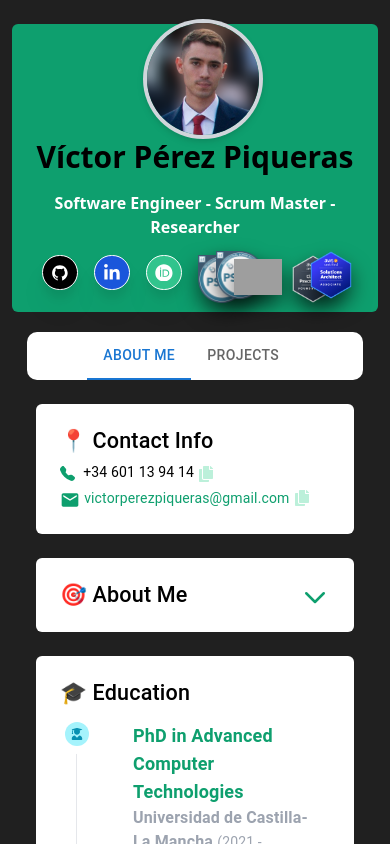
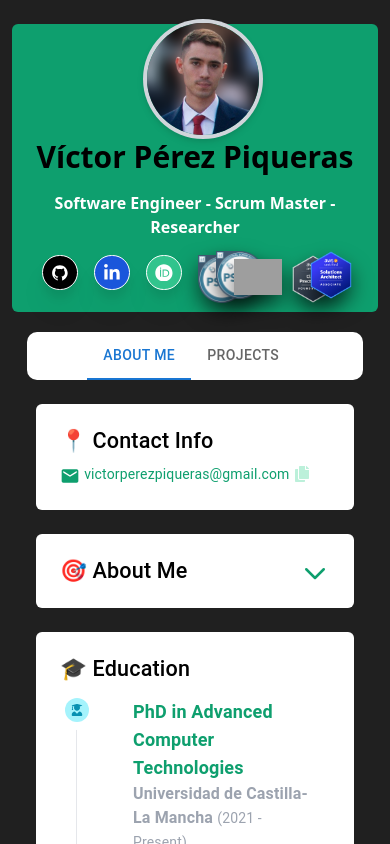
Before and after one commit to victorperezpiqueras/victorperezpiqueras.github.io, a React (Vite) app: page / in a window 390 px wide. Shown: the top 844 px of the page. Built offline with nearby package versions, Linux system fonts and the light colour scheme; grey boxes are pictures that could not be loaded.

Commit message:
remove phone

```diff
--- a/src/pages/AboutMe/AboutMe.tsx
+++ b/src/pages/AboutMe/AboutMe.tsx
@@ -128,27 +128,6 @@ function AboutMe(props: AboutMeProps) {
       <div className="flex flex-col basis-100 lg:basis-1/2 space-y-6">
         <div className="flex flex-col bg-white rounded text-black p-4">
           <h4>📍 Contact Info</h4>
-          <span className="flex flex-row" onClick={copyPhone}>
-            <BsFillTelephoneFill
-              className="mt-1 text-green-500 min-w-max"
-              size={"15px"}
-            />{" "}
-            &nbsp;&nbsp;
-            <span className="text-sm md:text-base">
-              {props.aboutData.contactInfo.phone}
-            </span>
-            {copiedPhone ? (
-              <BsCheckSquareFill
-                className="text-green-300 ml-1 mt-1 hover:cursor-pointer"
-                onClick={copyPhone}
-              />
-            ) : (
-              <FaCopy
-                className="text-green-200 ml-1 mt-1 hover:cursor-pointer"
-                onClick={copyPhone}
-              />
-            )}
-          </span>
           <span className="flex flex-row">
             <MdEmail className="mt-1 text-green-500 min-w-max" size={"20px"} />{" "}
             &nbsp;{" "}
```
